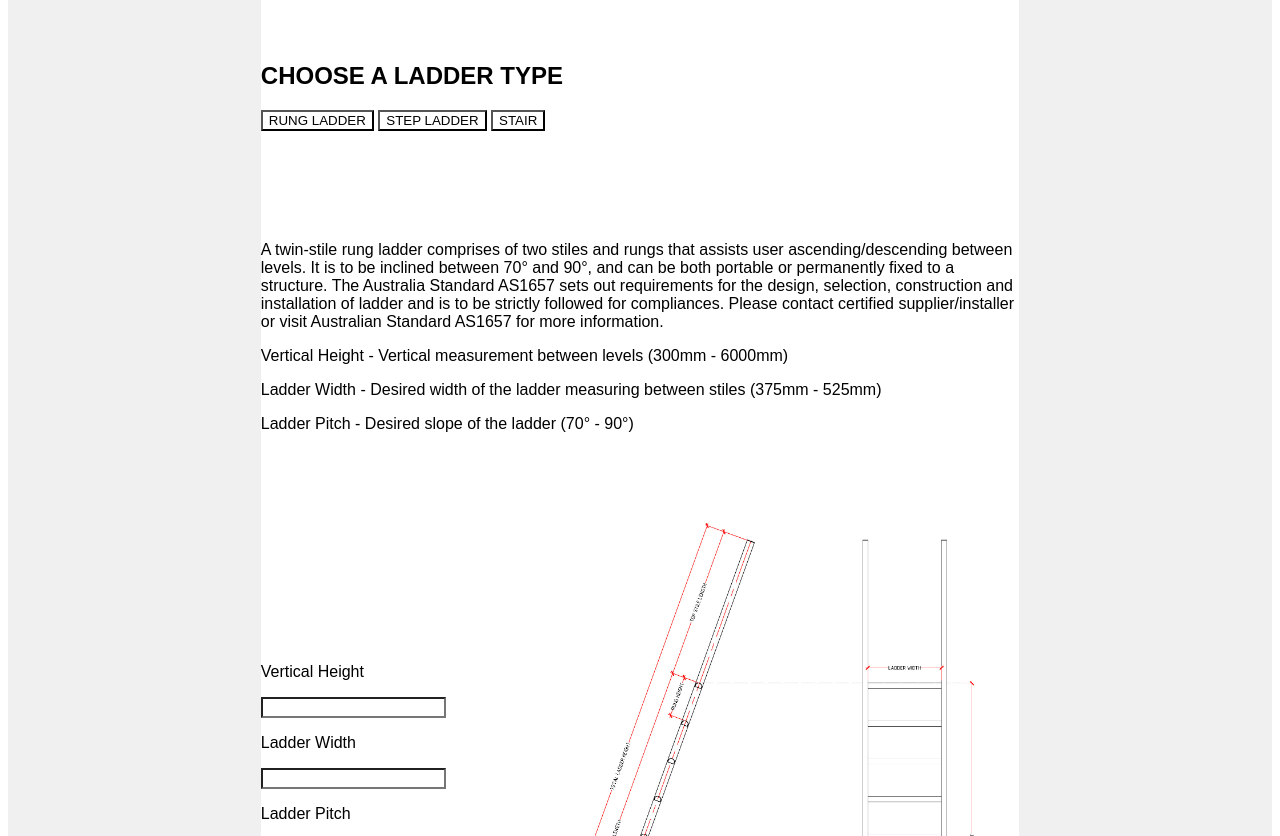
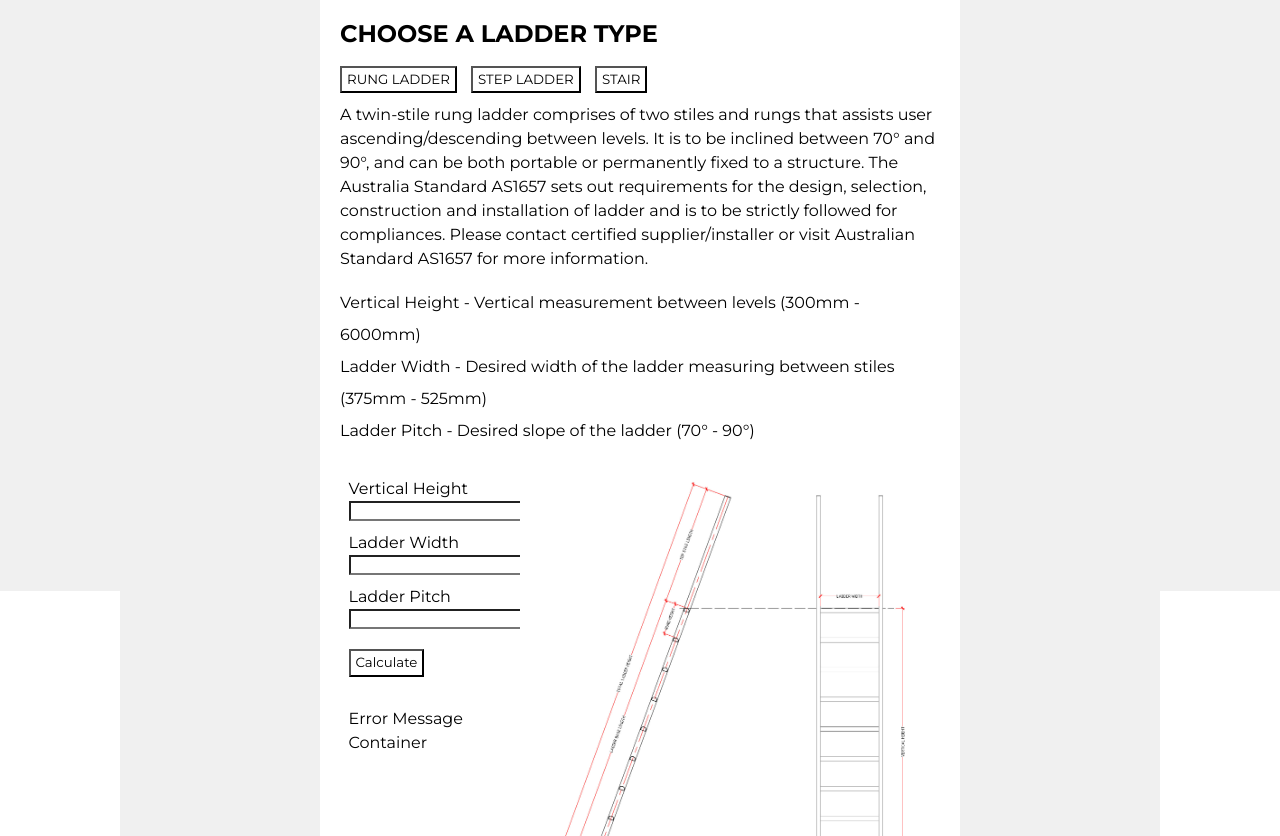
Before and after one commit to eSC2/LadderSizeCalc, a plain HTML site: page Calc/index.html in a window 1280 px wide. Shown: the part 209-1045 px from the top of the page. Drawn offline with Linux system fonts and the light colour scheme.

Commit message:
Continue CSS

```diff
--- a/Calc/index.html
+++ b/Calc/index.html
@@ -4,6 +4,9 @@
   <head>
     <title>Ladder Calculator</title>
     <link rel="stylesheet" href="style.css" />
+    <link rel="preconnect" href="https://fonts.googleapis.com" />
+    <link rel="preconnect" href="https://fonts.gstatic.com" crossorigin />
+    <link href="https://fonts.googleapis.com/css2?family=Montserrat:wght@400;700&display=swap" rel="stylesheet" />
   </head>
 
   <body class="main-content">
@@ -38,10 +41,12 @@
           permanently fixed to a structure. The Australia Standard AS1657 sets out requirements for the design, selection, construction and installation of ladder and is to be strictly followed for
           compliances. Please contact certified supplier/installer or visit Australian Standard AS1657 for more information.
         </p>
-
-        <p>Vertical Height - Vertical measurement between levels (300mm - 6000mm)</p>
-        <p>Ladder Width - Desired width of the ladder measuring between stiles (375mm - 525mm)</p>
-        <p>Ladder Pitch - Desired slope of the ladder (70° - 90°)</p>
+        <br />
+        <ul>
+          <li>Vertical Height - Vertical measurement between levels (300mm - 6000mm)</li>
+          <li>Ladder Width - Desired width of the ladder measuring between stiles (375mm - 525mm)</li>
+          <li>Ladder Pitch - Desired slope of the ladder (70° - 90°)</li>
+        </ul>
       </div>
 
       <div class="subcontent-calculator">
@@ -51,7 +56,6 @@
         <input class="input-field" ladderWidth />
         <p>Ladder Pitch</p>
         <input class="input-field" ladderPitch />
-
         <button class="btn-calc">Calculate</button>
 
         <p class="subcontent-message">Error Message Container</p>
--- a/Calc/style.css
+++ b/Calc/style.css
@@ -1,19 +1,35 @@
 * {
   background-color: white;
-  font-family: sans-serif;
-  /* line-height: 0; */
+  font-family: "Montserrat", sans-serif;
+  padding: 0;
+  margin: 0;
+  line-height: 1;
 }
 
-.result-img {
-  width: 100%;
-  height: 100%;
+h1 {
+  font-weight: bold;
+  padding: 10px 10px 0px;
+}
+
+h2 {
+  padding: 5px 10px 5px;
+}
+
+p {
+  line-height: 1.5;
+}
+
+li {
+  list-style-type: none;
+  line-height: 2;
 }
 
 .main-content {
   background-color: rgb(240, 240, 240);
   display: grid;
-  grid-template-columns: 1fr 15% 60% 15% 1fr;
-  grid-template-rows: 5% 15% 15% auto 1%;
+  height: 100vh;
+  grid-template-columns: 1fr 200px 50% 200px 1fr;
+  grid-template-rows: auto;
   grid-template-areas:
     ". menu header link ."
     ". menu info link ."
@@ -23,10 +39,15 @@
 }
 
 .ladder-calc-subcontent {
+  padding-left: 20px;
+  padding-right: 20px;
   grid-area: subcontent;
   display: grid;
+  justify-content: center;
+  max-width: 100%;
+  height: auto;
   grid-template-columns: 30% auto;
-  grid-template-rows: 30% auto;
+  grid-template-rows: auto;
   grid-template-areas:
     "subinfo subinfo"
     "calc-result img";
@@ -43,10 +64,17 @@
 
 .ladder-calc-info {
   grid-area: info;
+  padding: 5px 10px;
 }
 
 .ladder-calc-subhead {
   grid-area: subhead;
+  padding-top: 20px;
+  padding-left: 20px;
+}
+
+.ladder-calc-subhead > h2 {
+  padding-left: 0px;
 }
 
 .links-menu {
@@ -60,17 +88,48 @@
 
 .subcontent-calculator {
   grid-area: calc-result;
-  place-self: center;
+  place-self: auto center;
+  padding-top: 30px;
+  padding-left: 10px;
 }
 
 .subcontent-image {
   grid-area: img;
 }
 
+.result-img {
+  max-width: 100%;
+  height: auto;
+}
+
 .subcontent-message {
   grid-area: message;
+  margin-top: 30px;
 }
 
 .footer {
   grid-area: footer;
 }
+
+.input-field {
+  margin-bottom: 10px;
+}
+
+.btn-tabs {
+  padding: 5px;
+  margin: 15px 5px 10px;
+}
+
+.btn-tabs:first-of-type {
+  margin-left: 0px;
+}
+
+.btn-calc {
+  padding: 5px;
+  margin-top: 10px;
+}
+
+.footer {
+  padding-left: 10px;
+  font-size: xx-small;
+}
```
